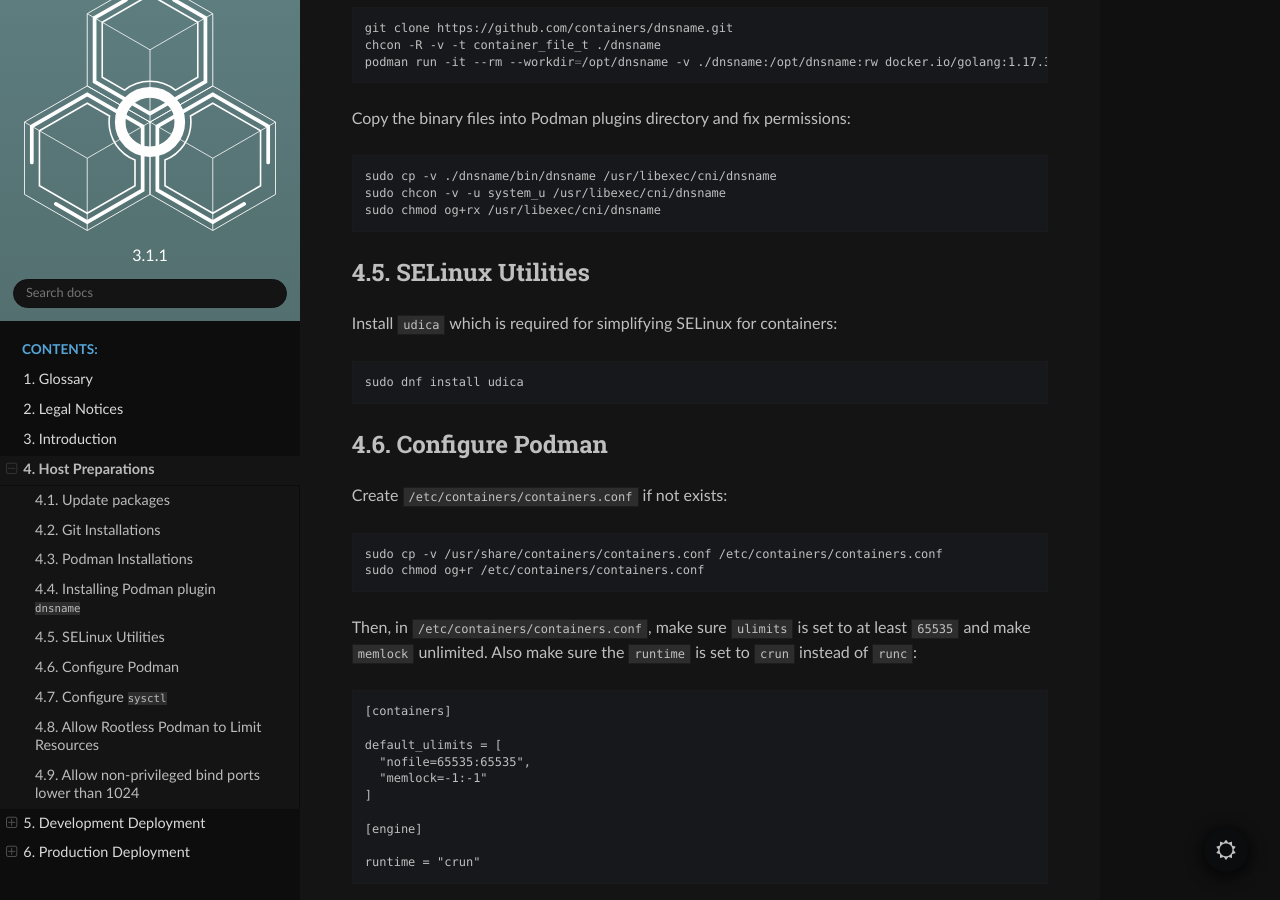
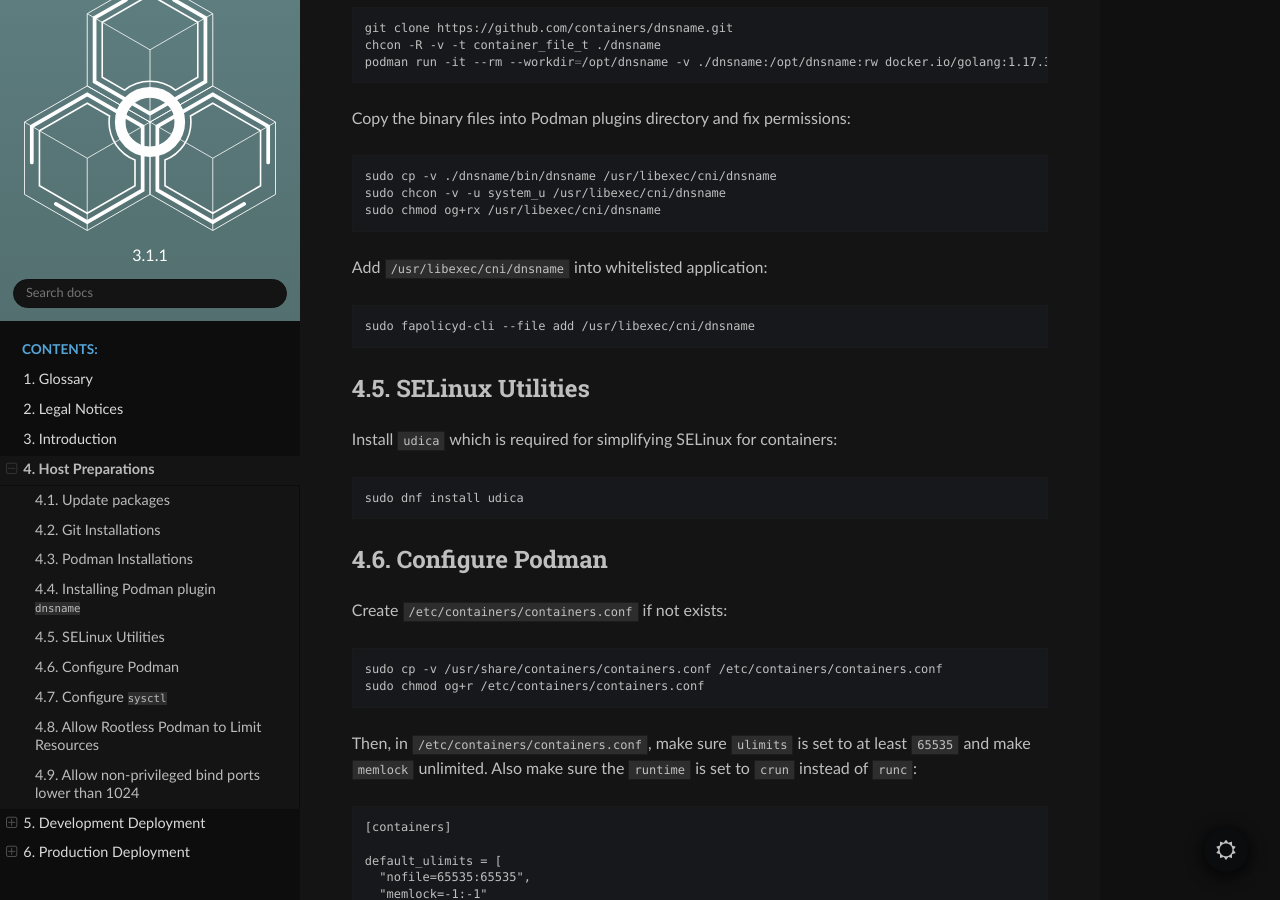
Before and after one commit to extra2000/qeeqbox-chameleon-podman, a Sphinx documentation site: the page built from docs/source/host_preparations.rst, in a window 1280 px wide and 900 px high, scrolled down 1155 px. Built offline with Sphinx 7.4.7 and the Read the Docs theme 2.0.0, drawn with Linux system fonts in a browser that asks for light colours.

Commit message:
docs(host-preparations): add `dnsname` into whitelisted application

```diff
--- a/docs/source/host_preparations.rst
+++ b/docs/source/host_preparations.rst
@@ -60,6 +60,12 @@
     sudo cp -v ./dnsname/bin/dnsname /usr/libexec/cni/dnsname
     sudo chcon -v -u system_u /usr/libexec/cni/dnsname
     sudo chmod og+rx /usr/libexec/cni/dnsname
+
+Add ``/usr/libexec/cni/dnsname`` into whitelisted application:
+
+.. code-block:: bash
+
+    sudo fapolicyd-cli --file add /usr/libexec/cni/dnsname
 
 SELinux Utilities
 -----------------
```
